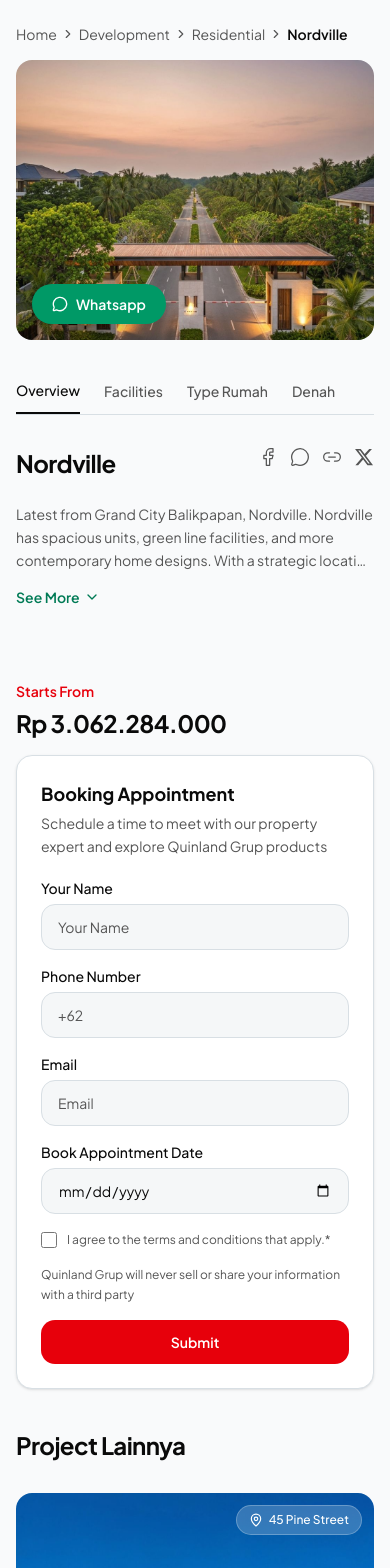
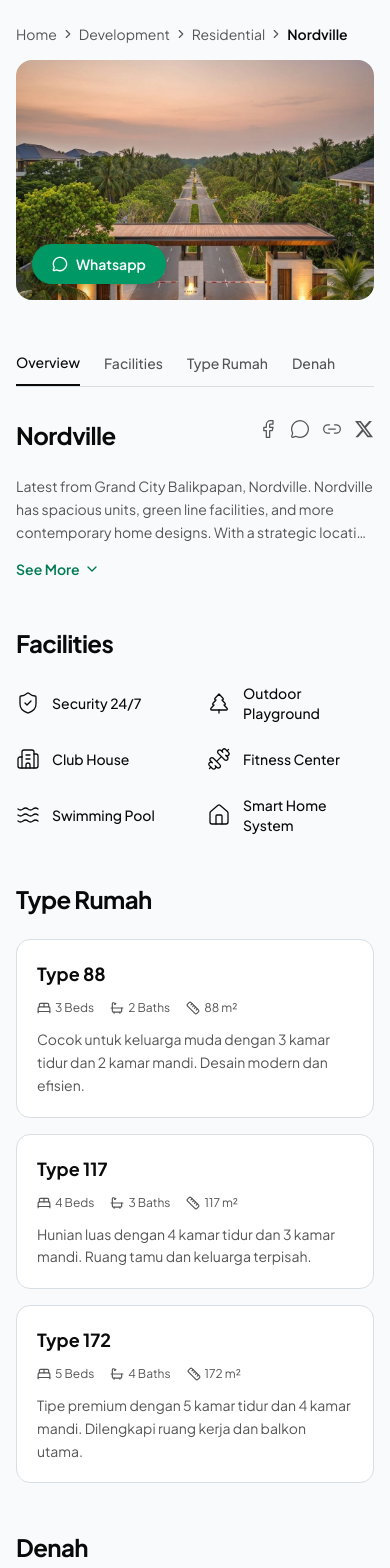
Before and after one commit to baeehaqii/v0-ui-quinland, a Next.js app: page /property/1 in a window 390 px wide. Shown: the top 1568 px of the page. Built offline with nearby package versions, Linux system fonts and the light colour scheme; a web font is replaced by a local one.

Commit message:
feat: reduce bento image height and scroll-to-section navigation\n\nReduce bento image height and switch tabs to scroll-to-section.

```diff
--- a/components/detail/image-gallery.tsx
+++ b/components/detail/image-gallery.tsx
@@ -11,15 +11,15 @@ export function ImageGallery({ images, projectName }: ImageGalleryProps) {
   const [main, secondary, tertiary] = images
 
   return (
-    <div className="grid grid-cols-1 gap-3 lg:grid-cols-3 lg:grid-rows-2">
+    <div className="grid grid-cols-1 gap-3 lg:grid-cols-3 lg:grid-rows-2 lg:max-h-[420px]">
       {/* Main large image */}
       <div className="relative overflow-hidden rounded-2xl lg:col-span-2 lg:row-span-2">
         <Image
           src={main}
           alt={`${projectName} - Main view`}
           width={900}
-          height={600}
-          className="h-[280px] w-full object-cover sm:h-[360px] lg:h-full"
+          height={420}
+          className="h-[240px] w-full object-cover sm:h-[300px] lg:h-full"
           priority
         />
         {/* WhatsApp button */}
--- a/components/detail/property-tabs.tsx
+++ b/components/detail/property-tabs.tsx
@@ -1,6 +1,6 @@
 "use client"
 
-import { useState } from "react"
+import { useState, useEffect, useRef, useCallback } from "react"
 import {
   Facebook,
   Link2,
@@ -19,6 +19,14 @@ import {
 } from "lucide-react"
 
 const TABS = ["Overview", "Facilities", "Type Rumah", "Denah"] as const
+type Tab = (typeof TABS)[number]
+
+const TAB_IDS: Record<Tab, string> = {
+  Overview: "overview",
+  Facilities: "facilities",
+  "Type Rumah": "type-rumah",
+  Denah: "denah",
+}
 
 const FACILITIES = [
   { icon: ShieldCheck, label: "Security 24/7" },
@@ -30,9 +38,30 @@ const FACILITIES = [
 ]
 
 const HOUSE_TYPES = [
-  { name: "Type 88", bedrooms: 3, bathrooms: 2, sqft: 88, description: "Cocok untuk keluarga muda dengan 3 kamar tidur dan 2 kamar mandi. Desain modern dan efisien." },
-  { name: "Type 117", bedrooms: 4, bathrooms: 3, sqft: 117, description: "Hunian luas dengan 4 kamar tidur dan 3 kamar mandi. Ruang tamu dan keluarga terpisah." },
-  { name: "Type 172", bedrooms: 5, bathrooms: 4, sqft: 172, description: "Tipe premium dengan 5 kamar tidur dan 4 kamar mandi. Dilengkapi ruang kerja dan balkon utama." },
+  {
+    name: "Type 88",
+    bedrooms: 3,
+    bathrooms: 2,
+    sqft: 88,
+    description:
+      "Cocok untuk keluarga muda dengan 3 kamar tidur dan 2 kamar mandi. Desain modern dan efisien.",
+  },
+  {
+    name: "Type 117",
+    bedrooms: 4,
+    bathrooms: 3,
+    sqft: 117,
+    description:
+      "Hunian luas dengan 4 kamar tidur dan 3 kamar mandi. Ruang tamu dan keluarga terpisah.",
+  },
+  {
+    name: "Type 172",
+    bedrooms: 5,
+    bathrooms: 4,
+    sqft: 172,
+    description:
+      "Tipe premium dengan 5 kamar tidur dan 4 kamar mandi. Dilengkapi ruang kerja dan balkon utama.",
+  },
 ]
 
 interface PropertyTabsProps {
@@ -41,20 +70,64 @@ interface PropertyTabsProps {
 }
 
 export function PropertyTabs({ name, description }: PropertyTabsProps) {
-  const [activeTab, setActiveTab] = useState<(typeof TABS)[number]>("Overview")
+  const [activeTab, setActiveTab] = useState<Tab>("Overview")
   const [expanded, setExpanded] = useState(false)
+  const isClickScrolling = useRef(false)
+  const sectionRefs = useRef<Record<string, HTMLElement | null>>({})
+
+  const setRef = useCallback((id: string) => (el: HTMLElement | null) => {
+    sectionRefs.current[id] = el
+  }, [])
+
+  /* Scroll spy: update active tab based on scroll position */
+  useEffect(() => {
+    const handleScroll = () => {
+      if (isClickScrolling.current) return
+
+      const ids = Object.values(TAB_IDS)
+      let current = ids[0]
+
+      for (const id of ids) {
+        const el = sectionRefs.current[id]
+        if (el) {
+          const rect = el.getBoundingClientRect()
+          if (rect.top <= 120) current = id
+        }
+      }
+
+      const tab = (Object.entries(TAB_IDS) as [Tab, string][]).find(
+        ([, id]) => id === current
+      )?.[0]
+      if (tab) setActiveTab(tab)
+    }
+
+    window.addEventListener("scroll", handleScroll, { passive: true })
+    return () => window.removeEventListener("scroll", handleScroll)
+  }, [])
+
+  const scrollToSection = (tab: Tab) => {
+    setActiveTab(tab)
+    const el = sectionRefs.current[TAB_IDS[tab]]
+    if (el) {
+      isClickScrolling.current = true
+      el.scrollIntoView({ behavior: "smooth", block: "start" })
+      setTimeout(() => {
+        isClickScrolling.current = false
+      }, 800)
+    }
+  }
 
   return (
     <div className="flex-1">
-      {/* Tab nav */}
-      <div className="border-b border-border">
-        <nav className="flex gap-6" aria-label="Property details tabs">
+      {/* Sticky tab nav */}
+      <div className="sticky top-0 z-10 border-b border-border bg-background">
+        <nav className="flex gap-6" aria-label="Property details navigation">
           {TABS.map((tab) => (
             <button
               key={tab}
               type="button"
-              onClick={() => setActiveTab(tab)}
-              className={`whitespace-nowrap pb-3 text-sm font-medium transition-colors ${
+              onClick={() => scrollToSection(tab)}
+              className={`whitespace-nowrap pb-3 pt-3 text-sm font-medium transition-colors ${
                 activeTab === tab
                   ? "border-b-2 border-foreground text-foreground"
                   : "text-muted-foreground hover:text-foreground"
@@ -66,43 +139,14 @@ export function PropertyTabs({ name, description }: PropertyTabsProps) {
         </nav>
       </div>
 
-      {/* Tab content */}
-      <div className="py-8">
-        {activeTab === "Overview" && (
-          <OverviewTab
-            name={name}
-            description={description}
-            expanded={expanded}
-            onToggle={() => setExpanded(!expanded)}
-          />
-        )}
-        {activeTab === "Facilities" && <FacilitiesTab />}
-        {activeTab === "Type Rumah" && <HouseTypeTab />}
-        {activeTab === "Denah" && <DenahTab />}
-      </div>
-    </div>
-  )
-}
-
-/* ---------- Overview ---------- */
-function OverviewTab({
-  name,
-  description,
-  expanded,
-  onToggle,
-}: {
-  name: string
-  description: string
-  expanded: boolean
-  onToggle: () => void
-}) {
-  return (
-    <div>
+      {/* All sections rendered inline */}
+      <div className="space-y-12 py-8">
+        {/* Overview */}
+        <section id="overview" ref={setRef("overview")} className="scroll-mt-16">
           <div className="flex items-start justify-between gap-4">
             <h2 className="text-2xl font-bold tracking-tight text-foreground sm:text-3xl">
               {name}
             </h2>
-        {/* Social share */}
             <div className="flex shrink-0 items-center gap-3">
               {[Facebook, MessageCircle, Link2].map((Icon, i) => (
                 <button
@@ -114,13 +158,17 @@ function OverviewTab({
                   <Icon className="size-5" strokeWidth={1.5} />
                 </button>
               ))}
-          {/* X/Twitter */}
               <button
                 type="button"
                 className="text-muted-foreground transition-colors hover:text-foreground"
                 aria-label="Share on X"
               >
-            <svg className="size-5" fill="currentColor" viewBox="0 0 24 24" aria-hidden="true">
+                <svg
+                  className="size-5"
+                  fill="currentColor"
+                  viewBox="0 0 24 24"
+                  aria-hidden="true"
+                >
                   <path d="M18.244 2.25h3.308l-7.227 8.26 8.502 11.24H16.17l-5.214-6.817L4.99 21.75H1.68l7.73-8.835L1.254 2.25H8.08l4.713 6.231zm-1.161 17.52h1.833L7.084 4.126H5.117z" />
                 </svg>
               </button>
@@ -135,10 +183,9 @@ function OverviewTab({
             >
               {description}
             </p>
-
             <button
               type="button"
-          onClick={onToggle}
+              onClick={() => setExpanded(!expanded)}
               className="flex items-center gap-1 text-sm font-semibold text-emerald-700 transition-colors hover:text-emerald-800"
             >
               {expanded ? "Hide" : "See More"}
@@ -149,14 +196,10 @@ function OverviewTab({
               )}
             </button>
           </div>
-    </div>
-  )
-}
+        </section>
 
-/* ---------- Facilities ---------- */
-function FacilitiesTab() {
-  return (
-    <div>
+        {/* Facilities */}
+        <section id="facilities" ref={setRef("facilities")} className="scroll-mt-16">
           <h2 className="text-2xl font-bold tracking-tight text-foreground">
             Facilities
           </h2>
@@ -176,14 +219,10 @@ function FacilitiesTab() {
               )
             })}
           </div>
-    </div>
-  )
-}
+        </section>
 
-/* ---------- Type Rumah ---------- */
-function HouseTypeTab() {
-  return (
-    <div>
+        {/* Type Rumah */}
+        <section id="type-rumah" ref={setRef("type-rumah")} className="scroll-mt-16">
           <h2 className="text-2xl font-bold tracking-tight text-foreground">
             Type Rumah
           </h2>
@@ -193,7 +232,9 @@ function HouseTypeTab() {
                 key={type.name}
                 className="rounded-xl border border-border bg-card p-5 transition-shadow hover:shadow-md"
               >
-            <h3 className="text-lg font-bold text-foreground">{type.name}</h3>
+                <h3 className="text-lg font-bold text-foreground">
+                  {type.name}
+                </h3>
                 <div className="mt-3 flex items-center gap-4 text-xs text-muted-foreground">
                   <span className="flex items-center gap-1">
                     <BedDouble className="size-3.5" /> {type.bedrooms} Beds
@@ -211,19 +252,16 @@ function HouseTypeTab() {
               </div>
             ))}
           </div>
-    </div>
-  )
-}
+        </section>
 
-/* ---------- Denah ---------- */
-function DenahTab() {
-  return (
-    <div>
+        {/* Denah */}
+        <section id="denah" ref={setRef("denah")} className="scroll-mt-16">
           <h2 className="text-2xl font-bold tracking-tight text-foreground">
             Denah
           </h2>
           <p className="mt-4 text-sm text-muted-foreground">
-        Denah rumah akan segera tersedia. Hubungi kami untuk informasi lebih lanjut.
+            Denah rumah akan segera tersedia. Hubungi kami untuk informasi
+            lebih lanjut.
           </p>
           <div className="mt-6 grid grid-cols-1 gap-4 sm:grid-cols-3">
             {HOUSE_TYPES.map((type) => (
@@ -232,15 +270,22 @@ function DenahTab() {
                 className="flex aspect-[3/4] items-center justify-center rounded-xl border border-dashed border-border bg-muted/30"
               >
                 <div className="text-center">
-              <Home className="mx-auto size-8 text-muted-foreground" strokeWidth={1} />
+                  <Home
+                    className="mx-auto size-8 text-muted-foreground"
+                    strokeWidth={1}
+                  />
                   <p className="mt-2 text-sm font-medium text-muted-foreground">
                     Denah {type.name}
                   </p>
-              <p className="mt-1 text-xs text-muted-foreground">Coming Soon</p>
+                  <p className="mt-1 text-xs text-muted-foreground">
+                    Coming Soon
+                  </p>
                 </div>
               </div>
             ))}
           </div>
+        </section>
+      </div>
     </div>
   )
 }
```
Lines whose indentation alone changed are shown as unchanged.
